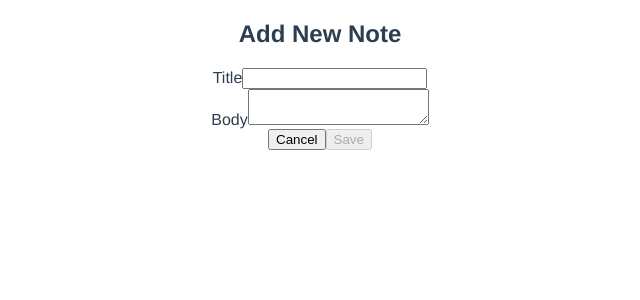
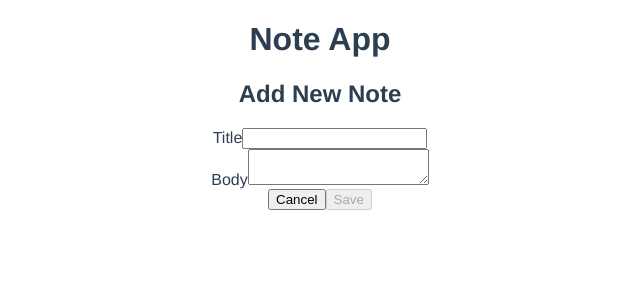
Before and after one commit to ksmxxxxxx/note_app_with_vue, a Vue app: page /add in a window 1280 px wide. Shown: the top 300 px of the page, without its empty margins (320-960 px from the left). Built offline with nearby package versions, Linux system fonts and the light colour scheme.

Commit message:
:construction: Add the header component

```diff
--- /dev/null
+++ b/src/components/NoteHeader.vue
@@ -0,0 +1,11 @@
+<template>
+  <header>
+    <h1>Note App</h1>
+  </header>
+</template>
+
+<script>
+export default {
+  name: 'NoteHeader'
+}
+</script>
--- a/src/views/ViewNoteAdd.vue
+++ b/src/views/ViewNoteAdd.vue
@@ -1,4 +1,5 @@
 <template>
+  <NoteHeader/>
   <section>
     <h1>Add New Note</h1>
     <NoteAddForm/>
@@ -6,9 +7,11 @@
 </template>
 
 <script>
+import NoteHeader from '@/components/NoteHeader.vue'
 import NoteAddForm from '@/components/NoteAddForm.vue'
 export default {
   components: {
+    NoteHeader,
     NoteAddForm
   },
   name: 'ViewNoteAdd'
--- a/src/views/ViewNoteDetail.vue
+++ b/src/views/ViewNoteDetail.vue
@@ -1,12 +1,15 @@
 <template>
+  <NoteHeader/>
   <NoteDetail :id="this.$props.id"/>
 </template>
 
 <script>
+import NoteHeader from '@/components/NoteHeader.vue'
 import NoteDetail from '@/components/NoteDetail.vue'
 export default {
   props: ['id'],
   components: {
+    NoteHeader,
     NoteDetail
   },
   name: 'ViewNoteDetail'
--- a/src/views/ViewNoteList.vue
+++ b/src/views/ViewNoteList.vue
@@ -1,4 +1,5 @@
 <template>
+  <NoteHeader/>
   <div class="note-list">
     <NoteList/>
   </div>
@@ -8,9 +9,11 @@
 </template>
 
 <script>
+import NoteHeader from '@/components/NoteHeader.vue'
 import NoteList from '@/components/NoteList.vue'
 export default {
   components: {
+    NoteHeader,
     NoteList
   },
   name: 'ViewNoteList'
```
